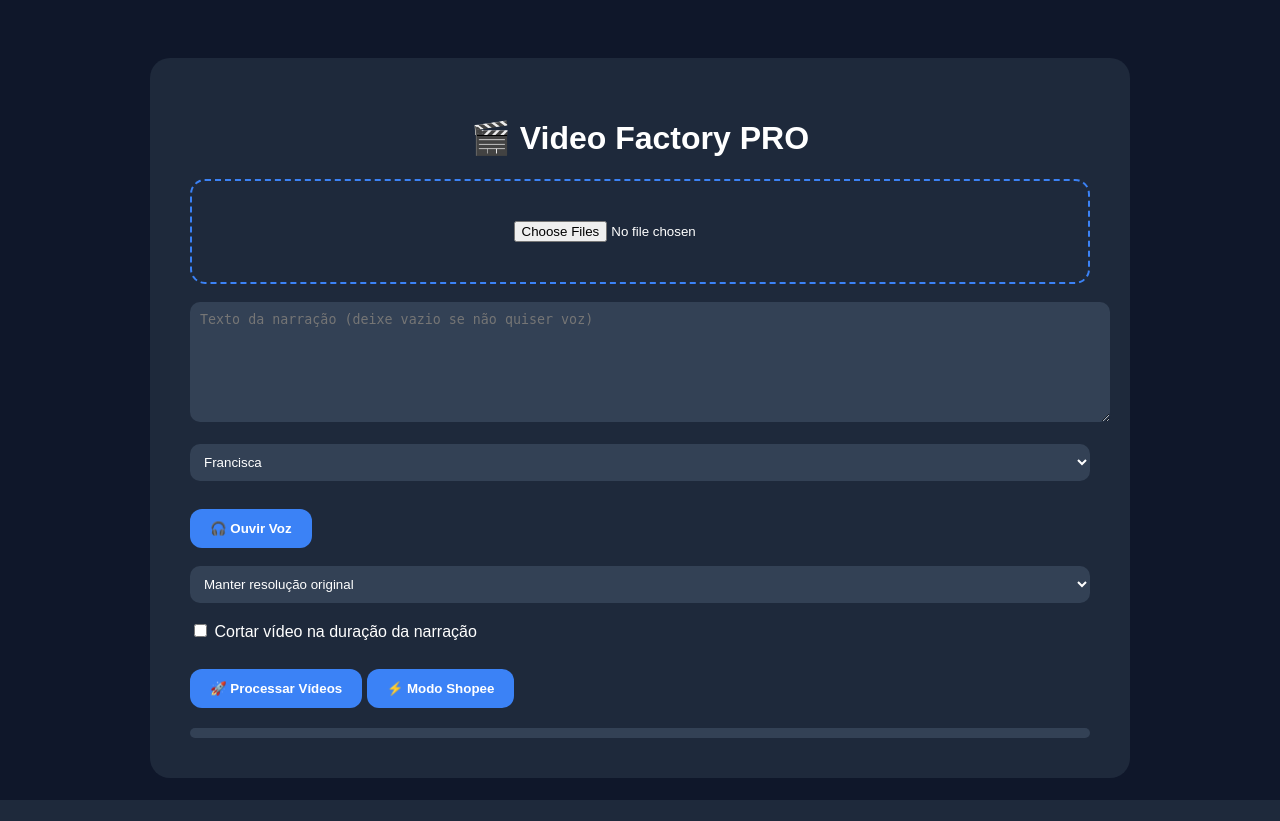
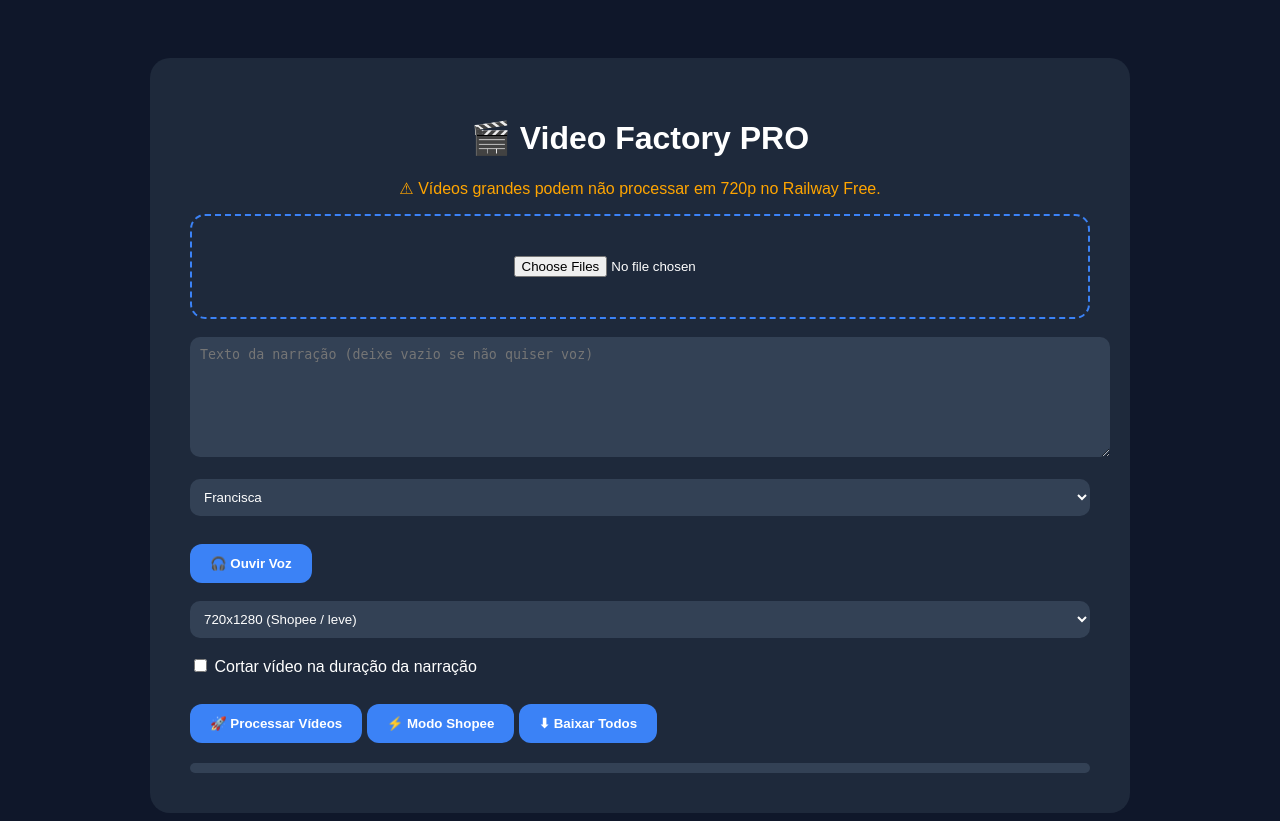
Before and after one commit to Biel0198383/Shopee, a Flask app: page / in a window 1280 px wide. Before the commit the page ends 800 px from the top, so only its background shows below. Run offline with Flask 3, Linux system fonts and the light colour scheme.

Commit message:
Update index.html

```diff
--- a/templates/index.html
+++ b/templates/index.html
@@ -12,68 +12,92 @@
 
     <h1>🎬 Video Factory PRO</h1>
 
+    <p style="color:orange; text-align:center;">
+        ⚠ Vídeos grandes podem não processar em 720p no Railway Free.
+    </p>
+
     <form id="form">
 
         <div class="upload">
-            <input type="file" name="file" multiple required id="videoInput">
+            <input type="file" name="file" multiple required>
         </div>
 
         <br>
 
-        <textarea name="text" placeholder="Texto da narração (deixe vazio se não quiser voz)" id="textInput"></textarea>
+        <textarea name="text" placeholder="Texto da narração (deixe vazio se não quiser voz)"></textarea>
 
         <br><br>
 
-        <select name="voice" id="voiceSelect">
+        <!-- 🔥 SELETOR DE VOZ -->
+        <select name="voice">
+
             <optgroup label="🇧🇷 Português Brasil">
                 <option value="pt-BR-FranciscaNeural">Francisca</option>
                 <option value="pt-BR-AntonioNeural">Antonio</option>
                 <option value="pt-BR-ThalitaMultilingualNeural">Thalita</option>
             </optgroup>
+
             <optgroup label="🇵🇹 Portugal">
                 <option value="pt-PT-DuarteNeural">Duarte</option>
                 <option value="pt-PT-RaquelNeural">Raquel</option>
             </optgroup>
+
             <optgroup label="🇺🇸 Inglês Natural">
                 <option value="en-US-AriaNeural">Aria</option>
                 <option value="en-US-JennyNeural">Jenny</option>
                 <option value="en-US-GuyNeural">Guy</option>
                 <option value="en-US-DavisNeural">Davis</option>
             </optgroup>
+
             <optgroup label="🇪🇸 Espanhol">
                 <option value="es-ES-ElviraNeural">Elvira</option>
                 <option value="es-ES-AlvaroNeural">Alvaro</option>
             </optgroup>
+
         </select>
 
         <br><br>
 
+        <!-- 🎧 PREVIEW -->
         <button type="button" id="previewVoice">🎧 Ouvir Voz</button>
         <audio id="voicePlayer" controls style="display:none;margin-top:10px;"></audio>
 
         <br><br>
 
-        <select name="resolution" id="resolutionSelect">
+        <!-- 📐 RESOLUÇÃO -->
+        <select name="resolution">
             <option value="">Manter resolução original</option>
             <option value="1080x1920">1080x1920 (Vertical)</option>
             <option value="1920x1080">1920x1080 (Horizontal)</option>
-            <option value="720x1280">720x1280</option>
+            <option value="720x1280" selected>720x1280 (Shopee / leve)</option>
         </select>
 
         <br><br>
 
+        <!-- ✂️ CORTE -->
         <label>
-            <input type="checkbox" name="cutAudio" id="cutAudio">
+            <input type="checkbox" name="cutAudio">
             Cortar vídeo na duração da narração
         </label>
 
         <br><br>
 
-        <button type="submit">🚀 Processar Vídeos</button>
-        <button type="button" id="shopee">⚡ Modo Shopee</button>
+        <!-- 🚀 BOTÕES -->
+        <button type="submit">
+            🚀 Processar Vídeos
+        </button>
+
+        <button type="button" id="shopee">
+            ⚡ Modo Shopee
+        </button>
+
+        <button type="button" id="downloadAllBtn">
+            ⬇ Baixar Todos
+        </button>
 
     </form>
 
+    <!-- 📊 BARRA -->
     <div class="progress">
         <div class="bar" id="bar"></div>
     </div>
@@ -83,5 +107,6 @@
 </div>
 
 <script src="/static/script.js"></script>
+
 </body>
 </html>
```
